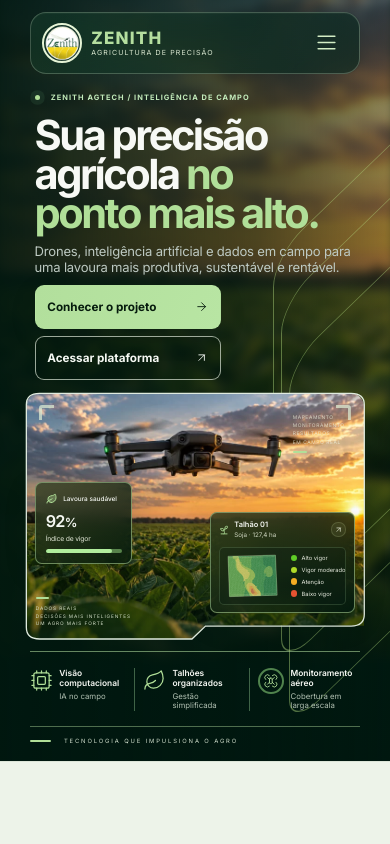
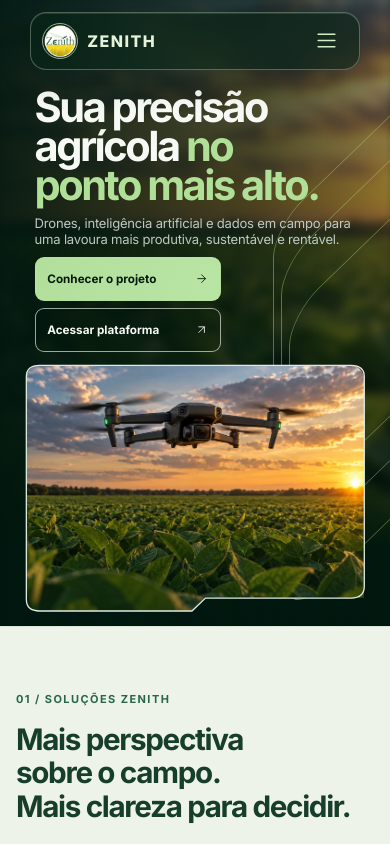
Before and after one commit to Leo-Carrilho/Zenith-Agricultura-de-Precisao, a React (Vite) app: page / in a window 390 px wide. Shown: the top 844 px of the page. Built offline with nearby package versions, Linux system fonts and the light colour scheme.

Commit message:
Atualização hero e header

```diff
--- a/src/components/Header.jsx
+++ b/src/components/Header.jsx
@@ -4,7 +4,7 @@ import { navItems } from "../data/siteData";
 import { PlatformCTA } from "./PlatformCTA";
 
 export function Brand() {
-  return <a className="brand" href="/#inicio" aria-label="Zenith Agro — início"><img src="/assets/zenith-logo.webp" alt="" width="48" height="48" /><span>ZENITH<small>AGRICULTURA DE PRECISÃO</small></span></a>;
+  return <a className="brand" href="/#inicio" aria-label="Zenith Agro — início"><img src="/assets/zenith-logo.webp" alt="" width="48" height="48" /><span>ZENITH</span></a>;
 }
 export function Header() {
   const [open, setOpen] = useState(false);
--- a/src/components/Hero.jsx
+++ b/src/components/Hero.jsx
@@ -1,50 +1,5 @@
-import { ArrowRight, ArrowUpRight, Cpu, Drone, Leaf, Sprout } from "lucide-react";
+import { ArrowRight } from "lucide-react";
 import { PlatformCTA } from "./PlatformCTA";
-
-const highlights = [
-  { Icon: Cpu, title: "Visão computacional", description: "IA no campo" },
-  { Icon: Leaf, title: "Talhões organizados", description: "Gestão simplificada" },
-  { Icon: Drone, title: "Monitoramento aéreo", description: "Cobertura em larga escala" },
-];
-
-// Illustrative vigor map; the hero does not represent a connected property.
-function VigorMap() {
-  const boundary = "M17 18 178 14 184 150 22 155Z";
-  return <svg className="vigor-map" viewBox="0 0 200 170" aria-hidden="true">
-    <defs>
-      <clipPath id="hero-field-clip"><path d={boundary} /></clipPath>
-      <filter id="hero-field-contours" x="-10%" y="-10%" width="120%" height="120%">
-        <feTurbulence type="fractalNoise" baseFrequency=".065" numOctaves="3" seed="12" result="noise" />
-        <feDisplacementMap in="SourceGraphic" in2="noise" scale="7" xChannelSelector="R" yChannelSelector="G" />
-      </filter>
-      <filter id="hero-field-texture">
-        <feTurbulence type="fractalNoise" baseFrequency=".7" numOctaves="3" seed="8" />
-        <feColorMatrix type="saturate" values="0" />
-        <feBlend in="SourceGraphic" mode="soft-light" />
-      </filter>
-      <pattern id="hero-crop-rows" width="5" height="5" patternUnits="userSpaceOnUse" patternTransform="rotate(-3)">
-        <path d="M1 0V5" stroke="#e3efbd" strokeWidth=".55" opacity=".22" />
-      </pattern>
-    </defs>
-    <g clipPath="url(#hero-field-clip)">
-      <path d={boundary} fill="#368946" />
-      <g filter="url(#hero-field-contours)">
-        <path d="M5 20H100C87 40 108 54 85 72S64 100 77 127L66 168H5Z" fill="#579d46" />
-        <path d="M134 0H195V166H131C150 135 128 120 143 95S157 61 137 45Z" fill="#247640" />
-        <path d="M42 5C60 21 52 36 70 49S102 58 108 77 92 97 102 116 137 135 128 168H91C98 147 79 136 74 120S81 89 65 80 40 57 43 43 27 15 25 5Z" fill="#91b64c" />
-        <path d="M51 22C60 40 55 49 76 60S92 80 83 94L69 104C74 81 57 79 50 62S49 40 43 31Z" fill="#c9c45a" />
-        <path d="M86 108C107 104 111 123 122 133S128 152 116 163L99 163C107 145 88 144 84 133S76 117 86 108Z" fill="#c6bc51" />
-        <path d="M91 119C105 114 102 130 113 138S112 153 105 150 96 137 89 133Z" fill="#d79940" />
-        <path d="M96 128C104 125 101 135 108 140L102 146 95 139Z" fill="#bc663c" />
-        <path d="M145 58C160 43 169 55 169 73S153 92 145 82 136 69 145 58Z" fill="#65a049" />
-      </g>
-      <path d={boundary} fill="url(#hero-crop-rows)" />
-      <path d={boundary} fill="#81976c" filter="url(#hero-field-texture)" opacity=".18" />
-      <path d="M20 23 175 19M26 150 180 145" stroke="#d3d9ad" strokeWidth="1.3" opacity=".5" />
-    </g>
-    <path d={boundary} fill="none" stroke="#d0dfb2" strokeWidth="1.2" strokeLinejoin="round" />
-  </svg>;
-}
 
 export function Hero() {
   return (
@@ -54,7 +9,6 @@ export function Hero() {
       <div className="hero-orbits" aria-hidden="true"><i /><i /><i /></div>
       <div className="hero-grid">
         <div className="hero-copy">
-          <span className="eyebrow"><i aria-hidden="true" /> Zenith AgTech / Inteligência de campo</span>
           <h1>Sua precisão<br />agrícola <span>no</span><br /><span className="hero-title-last">ponto mais alto.</span></h1>
           <p>Drones, inteligência artificial e dados em campo<br className="hero-desktop-break" /> para uma lavoura mais produtiva, sustentável<br className="hero-desktop-break" /> e rentável.</p>
           <div className="hero-actions">
@@ -64,27 +18,10 @@ export function Hero() {
         </div>
         <figure className="hero-visual" aria-label="Exemplo ilustrativo de monitoramento aéreo e vigor da lavoura">
           <div className="hero-media">
-            <img src="/assets/zenith-drone-sunset.webp" srcSet="/assets/zenith-drone-sunset-800.webp 800w, /assets/zenith-drone-sunset.webp 1536w" sizes="(max-width: 1023px) 88vw, 50vw" alt="Drone com câmera sobre uma lavoura de soja ao pôr do sol" width="1536" height="1024" fetchpriority="high" />
+           <img src="/assets/zenith-drone-sunset.webp" srcSet="/assets/zenith-drone-sunset-800.webp 800w, /assets/zenith-drone-sunset.webp 1536w" sizes="(max-width: 1023px) 88vw, 50vw" alt="Drone com câmera sobre uma lavoura de soja ao pôr do sol" width="1536" height="1024" fetchpriority="high" />
           </div>
           <svg className="hero-media-outline" viewBox="0 0 1000 840" preserveAspectRatio="none" aria-hidden="true"><path className="outline-desktop" d="M35 1 H965 Q999 1 999 35 V670 Q999 700 970 700 H715 L570 839 H35 Q1 839 1 805 V35 Q1 1 35 1Z" /><path className="outline-mobile" d="M40 1 H960 Q999 1 999 40 V755 Q999 795 960 795 H530 L490 839 H40 Q1 839 1 799 V40 Q1 1 40 1Z" /></svg>
-          <div className="hero-viewfinder" aria-hidden="true"><i /><i /></div>
-          <div className="hero-telemetry" aria-hidden="true">Mapeamento<br />Monitoramento<br />Resultados<br />em campo real<span /></div>
-          <div className="vigor-card">
-            <div className="vigor-heading"><Leaf aria-hidden="true" /><span>Lavoura saudável</span></div>
-            <strong>92<span>%</span></strong>
-            <span className="vigor-label">Índice de vigor</span>
-            <div className="vigor-bar" aria-hidden="true"><i /></div>
-          </div>
-          <div className="field-card">
-            <div className="field-heading"><Sprout aria-hidden="true" /><div><strong>Talhão 01</strong><span>Soja · 127,4 ha</span></div><ArrowUpRight className="field-arrow" aria-hidden="true" /></div>
-            <div className="field-map-panel"><VigorMap /><ul><li><i />Alto vigor</li><li><i />Vigor moderado</li><li><i />Atenção</li><li><i />Baixo vigor</li></ul></div>
-          </div>
-          <figcaption className="hero-data-caption"><i />Dados reais<br />Decisões mais inteligentes<br />Um agro mais forte</figcaption>
         </figure>
-        <div className="hero-highlights" aria-label="Destaques do projeto">
-          {highlights.map(({ Icon, title, description }) => <div className="hero-highlight" key={title}><Icon aria-hidden="true" /><div><strong>{title}</strong><span>{description}</span></div></div>)}
-        </div>
-        <div className="hero-signoff"><i aria-hidden="true" />Tecnologia que impulsiona o agro</div>
       </div>
     </section>
   );
--- a/src/data/siteData.js
+++ b/src/data/siteData.js
@@ -70,9 +70,9 @@ export const technologyStack = [
 
 export const team = [
   ["Leonardo", "Front-end e experiência PWA", "Interface, responsividade, instalação como app e experiência visual do Zenith.", "LC", BarChart3],
-  ["Octavio", "Inteligência Artificial e visão computacional", "Modelos de análise, processamento de imagens e validação técnica dos resultados, estudando técnicas agrícolas.", "OR", BrainCircuit],
+  ["Octavio", "Inteligência Artificial, visão computacional e Aplicativo Desktop", "Modelos de análise, processamento de imagens e validação técnica dos resultados, estudando técnicas agrícolas.", "OR", BrainCircuit],
   ["Samuel", "Aplicativo mobile e integração", "Fluxos mobile, integração entre serviços, testes e suporte à experiência em campo.", "SR", Smartphone],
-  ["Pietro Gimenez", "App Desktop", "Desenvolvimento da aplicação para computador, adaptação de fluxos e suporte ao uso em ambiente desktop.", "PG", Monitor]
+  ["Pietro Gimenez", "Auxiliar do Aplicativo Desktop", "Desenvolvimento da aplicação para computador, adaptação de fluxos e suporte ao uso em ambiente desktop.", "PG", Monitor]
 ];
 
 export const faqs = [
--- a/src/hero.css
+++ b/src/hero.css
@@ -6,7 +6,7 @@
   position:relative;
   isolation:isolate;
   overflow:hidden;
-  margin-top:-116px;
+  margin-top:-92px;
   padding:clamp(148px,9.4vw,180px) 0 60px;
   min-height:max(780px,56.25vw);
   color:#f5f8f3;
@@ -41,6 +41,13 @@
 .hero-media-outline { position:absolute; inset:0; width:100%; height:100%; fill:none; stroke:#e0ebdf; stroke-width:1.3; overflow:visible; pointer-events:none; }
 .hero-media-outline path { vector-effect:non-scaling-stroke; }
 .outline-mobile { display:none; }
+.hero-stat-card { position:absolute; display:flex; align-items:center; gap:10px; padding:12px 15px; border:1px solid #b1d79a88; border-radius:13px; background:#062315d9; color:#f5f8f3; box-shadow:0 8px 24px #001a1726; backdrop-filter:blur(8px); -webkit-backdrop-filter:blur(8px); }
+.hero-stat-card--health { left:3%; top:45%; }
+.hero-stat-card--field { right:3%; bottom:13%; }
+.hero-stat-card svg { width:20px; height:20px; flex:0 0 auto; color:var(--hero-lime); stroke-width:1.6; }
+.hero-stat-card span,.hero-stat-card strong { display:block; }
+.hero-stat-card span { font-size:11px; color:#d8e6cf; }
+.hero-stat-card strong { margin-top:2px; font-size:17px; line-height:1.1; }
 .hero-viewfinder { position:absolute; inset:4.8% 4% auto; display:flex; justify-content:space-between; color:#e0eed5b3; }
 .hero-viewfinder i { width:4.8%; aspect-ratio:1; border-top:4px solid; border-left:4px solid; border-radius:3px 0 0; }
 .hero-viewfinder i+i { transform:rotate(90deg); }
@@ -84,21 +91,20 @@
 @media (min-width:1251px) { .hero-highlight strong,.hero-highlight span { white-space:nowrap; } }
 .hero-signoff { grid-column:1; grid-row:3; margin:50px 0 0 4px; border-top:1px solid #a8d39866; padding-top:17px; font-size:10px; text-transform:uppercase; color:#d0dfcd; letter-spacing:.52em; line-height:1.5; }
 .hero-signoff i { display:none; }
-.site-header--hero { height:116px; padding-top:36px; }
-.site-header--hero .header-shell { width:min(90%,1728px); height:80px; padding:12px 20px; border-radius:24px; border-color:#d7ebcf40; background:linear-gradient(110deg,#183d2c8c,#0a291f99); color:#d6eecd; box-shadow:inset 0 1px 0 #c8eac00a; }
-.site-header--hero .brand { gap:15px; }
-.site-header--hero .brand img { width:58px; height:58px; border-radius:50%; border:2px solid #e6f4d6; }
-.site-header--hero .brand>span { font-size:24px; letter-spacing:.07em; line-height:1.1; color:#b5de9f; }
-.site-header--hero .brand small { display:block; font-size:11px; font-weight:400; letter-spacing:.12em; color:#d8e6cf; }
-.site-header--hero .desktop-nav { gap:24px; }
-.site-header--hero .desktop-nav a { font-size:16px; color:#b6c3b6; }
+.site-header--hero { height:92px; padding-top:20px; }
+.site-header--hero .header-shell { width:min(88%,1440px); height:64px; padding:8px 12px; border-radius:18px; border-color:#d7ebcf52; background:#0824188f; color:#d6eecd; box-shadow:0 12px 32px #00170f2e,inset 0 1px 0 #e9ffe11f; backdrop-filter:blur(20px) saturate(130%); -webkit-backdrop-filter:blur(20px) saturate(130%); }
+.site-header--hero .brand { gap:10px; }
+.site-header--hero .brand img { width:42px; height:42px; border-radius:50%; border:1px solid #e6f4d6a6; }
+.site-header--hero .brand>span { font-size:18px; letter-spacing:.09em; line-height:1; color:#e4f2da; }
+.site-header--hero .desktop-nav { gap:8px; }
+.site-header--hero .desktop-nav a { font-size:14px; color:#d0dbcf; }
 .site-header--hero .desktop-nav a:first-child { color:#f5f8f1; }
 .site-header--hero .desktop-nav a:hover { background:#c4e5af14; color:#fff; }
-.site-header--hero .header-cta { height:52px; padding-inline:22px; gap:20px; font-size:16px; border:1px solid #b6e0ae; border-radius:14px; background:#0f5835bb; box-shadow:inset 0 0 0 3px #d3edc20b; }
+.site-header--hero .header-cta { min-height:42px; height:42px; padding-inline:16px; gap:12px; font-size:14px; border:1px solid #b6e0ae9c; border-radius:11px; background:#1c6641ad; box-shadow:none; }
 .site-header--hero .menu-button { color:#d3edc5; background:none; border:0; backdrop-filter:none; }
 .site-header--hero .menu-button svg { width:30px; height:30px; stroke-width:1.5; }
 .site-header--hero .mobile-panel { inset-inline:7.6%; }
-.site-header--hero .menu-backdrop { top:116px; }
+.site-header--hero .menu-backdrop { top:92px; }
 @media (min-width:1024px) {
   .hero { min-height:clamp(630px,44vw,850px); padding:clamp(134px,8vw,154px) 0 32px; }
   .hero-copy { padding-top:1vw; }
@@ -112,8 +118,6 @@
   .site-header--hero .desktop-nav { gap:2px; }
   .site-header--hero .desktop-nav a { font-size:13px; }
   .site-header--hero .header-cta { font-size:13px; padding-inline:14px; }
-  .site-header--hero .brand>span { font-size:20px; }
-  .site-header--hero .brand small { font-size:9px; }
   .hero .btn { padding-inline:16px; gap:12px; min-height:48px; }
   .hero-highlight { gap:8px; padding-right:8px; }
   .hero-highlight+.hero-highlight { padding-left:10px; }
@@ -122,15 +126,14 @@
   .hero-signoff { letter-spacing:.35em; font-size:9px; }
 }
 @media (max-width:1023px) {
-  .site-header--hero { height:calc(3vw + clamp(62px,11vw,102px)); padding-top:3vw; }
-  .site-header--hero .header-shell { width:84.8%; height:clamp(62px,11vw,102px); border-radius:clamp(16px,3vw,28px); padding:1.4vw 2.8vw; }
+  .site-header--hero { height:calc(3vw + clamp(58px,9vw,72px)); padding-top:3vw; }
+  .site-header--hero .header-shell { width:84.8%; height:clamp(58px,9vw,72px); border-radius:clamp(16px,3vw,20px); padding:1.4vw 2.8vw; }
   .site-header--hero .brand { gap:2.5vw; }
-  .site-header--hero .brand img { width:clamp(40px,7.7vw,73px); height:clamp(40px,7.7vw,73px); }
-  .site-header--hero .brand>span { font-size:clamp(17px,3.3vw,31px); }
-  .site-header--hero .brand small { font-size:clamp(7px,1.62vw,15px); letter-spacing:.16em; margin-top:.5vw; }
+  .site-header--hero .brand img { width:clamp(36px,6vw,48px); height:clamp(36px,6vw,48px); }
+  .site-header--hero .brand>span { font-size:clamp(16px,2.6vw,22px); }
   .site-header--hero .menu-button svg { width:clamp(25px,4.5vw,42px); height:clamp(25px,4.5vw,42px); }
-  .site-header--hero .menu-backdrop { top:calc(3vw + clamp(62px,11vw,102px)); }
-  .hero { margin-top:calc(-3vw - clamp(62px,11vw,102px)); padding:calc(7.6vw + clamp(62px,11vw,102px)) 0 4vw; min-height:auto; }
+  .site-header--hero .menu-backdrop { top:calc(3vw + clamp(58px,9vw,72px)); }
+  .hero { margin-top:calc(-3vw - clamp(58px,9vw,72px)); padding:calc(7.6vw + clamp(58px,9vw,72px)) 0 4vw; min-height:auto; }
   .hero-bg { object-position:62% bottom; object-fit:cover; height:85%; }
   .hero-overlay { background:linear-gradient(90deg,#00170fe8,#00170f88 66%,#00170f20),linear-gradient(0deg,#00170f 0%,#00170f20 45%,#00170f33); }
   .hero-grid { width:84.8%; grid-template-columns:minmax(0,1fr); gap:0; }
@@ -147,6 +150,12 @@
   .hero-media>img { object-position:center; }
   .outline-desktop { display:none; }
   .outline-mobile { display:block; }
+  .hero-stat-card { gap:1.2cqw; padding:1.5cqw 1.9cqw; border-radius:1.7cqw; }
+  .hero-stat-card--health { left:3%; top:46%; }
+  .hero-stat-card--field { right:3%; bottom:12%; }
+  .hero-stat-card svg { width:3.1cqw; height:3.1cqw; }
+  .hero-stat-card span { font-size:1.7cqw; }
+  .hero-stat-card strong { margin-top:.35cqw; font-size:2.45cqw; }
   .hero-viewfinder { inset:5% 4% auto; }
   .hero-viewfinder i { border-width:3px; }
   .hero-telemetry { right:5.8%; top:8.2%; font-size:1.45cqw; }
--- a/src/hooks/useGsapAnimations.js
+++ b/src/hooks/useGsapAnimations.js
@@ -67,8 +67,8 @@ function initHeroParallax(root, amount) {
     .to(q(".hero-highlights"), { y: -amount(PARALLAX.card), ease: "none" }, 0)
     .to(q(".hero-visual"), { x: amount(18), y: -amount(PARALLAX.hero), rotation: 0.7, ease: "none" }, 0)
     .to(q(".hero-media > img"), { scale: 1.06, y: amount(14), ease: "none" }, 0)
-    .to(q(".vigor-card"), { x: amount(10), y: -amount(24), ease: "none" }, 0)
-    .to(q(".field-card"), { x: -amount(14), y: -amount(36), ease: "none" }, 0);
+    .to(q(".hero-stat-card--health"), { x: amount(8), y: -amount(16), ease: "none" }, 0)
+    .to(q(".hero-stat-card--field"), { x: -amount(10), y: -amount(20), ease: "none" }, 0);
 }
 
 function initFeaturesParallax(root, amount) {
```
